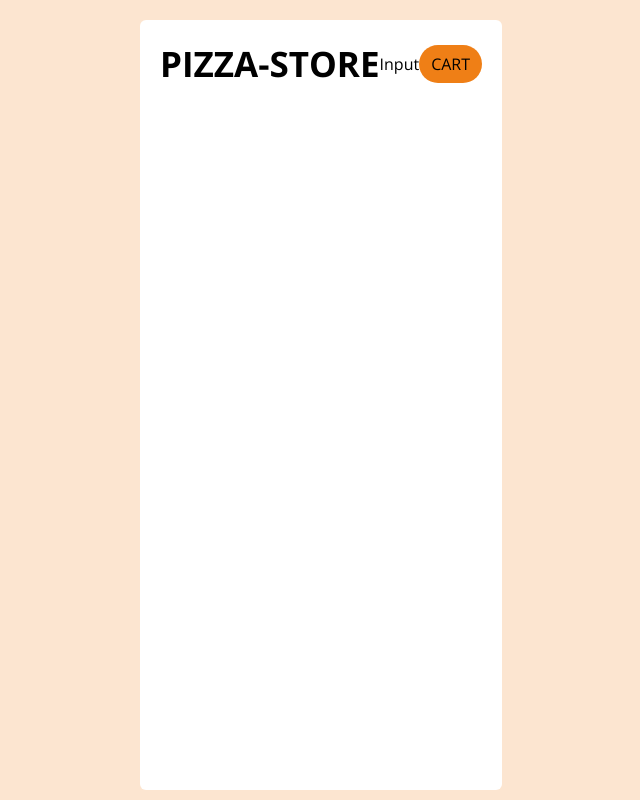
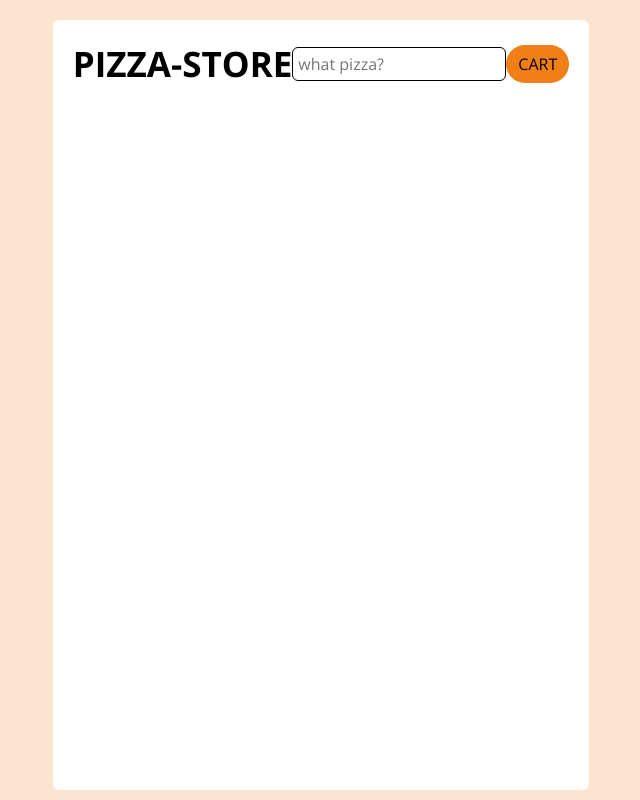
Before and after one commit to bemyexe/pizza-store, a React (Vite) app: page / in a window 1280 px wide. Shown: the whole page, without its empty margins (319-959 px from the left). Built offline with nearby package versions, Linux system fonts and the light colour scheme.

Commit message:
feature(input): add input

```diff
--- a/src/app/components/shared/input/index.tsx
+++ b/src/app/components/shared/input/index.tsx
@@ -1,5 +1,11 @@
+import "./style.scss";
+
 const Input = () => {
-  return <>Input</>;
+  return (
+    <>
+      <input placeholder="what pizza?" className="input" />
+    </>
+  );
 };
 
 export default Input;
--- /dev/null
+++ b/src/app/components/shared/input/style.scss
@@ -0,0 +1,9 @@
+.input {
+  border: 1px solid var(--gray-900);
+  border-radius: 6px;
+  padding: 5px;
+  cursor: pointer;
+  &:hover {
+    box-shadow: 1px 1px rgba(0, 0, 0, 0.8);
+  }
+}
```
